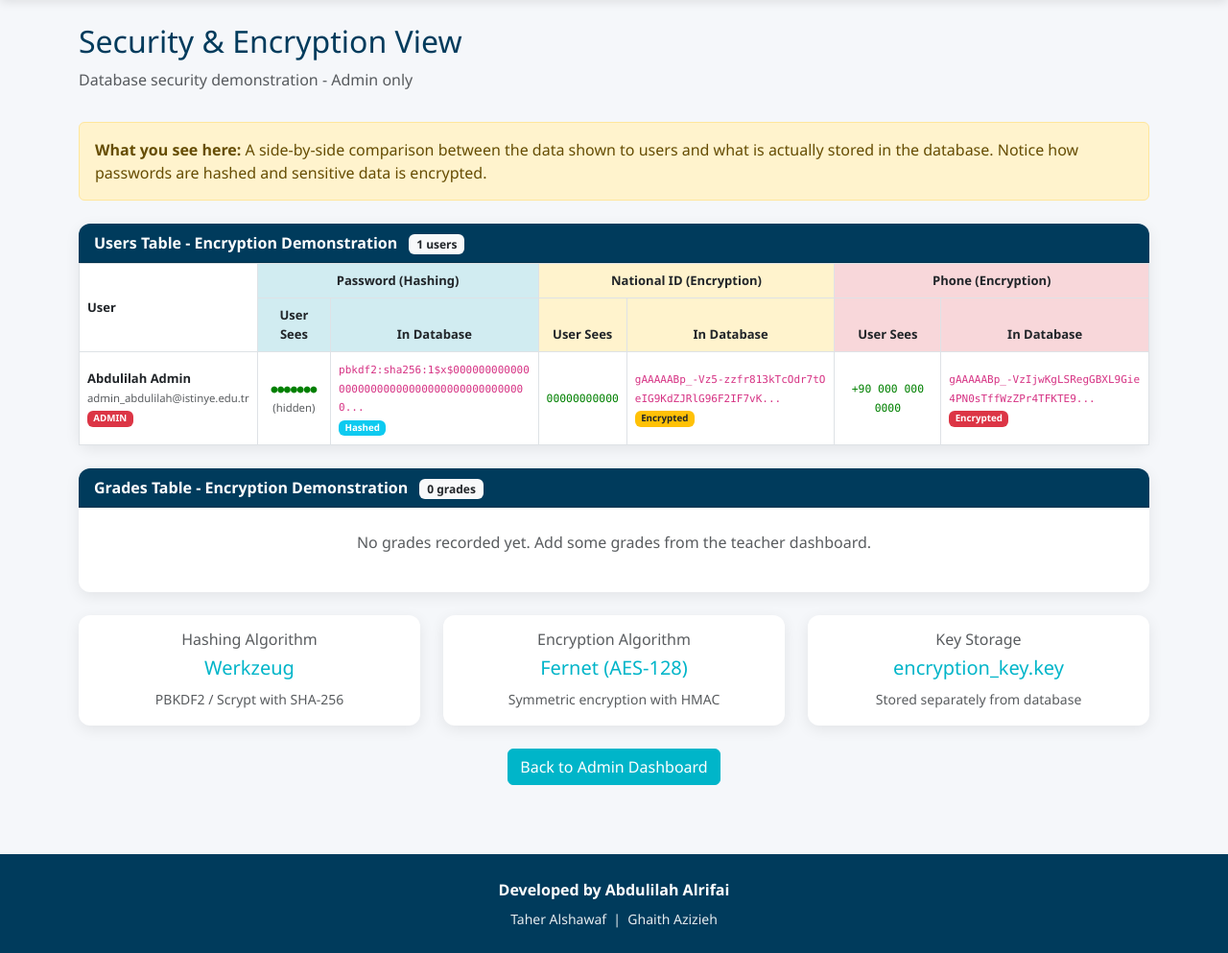
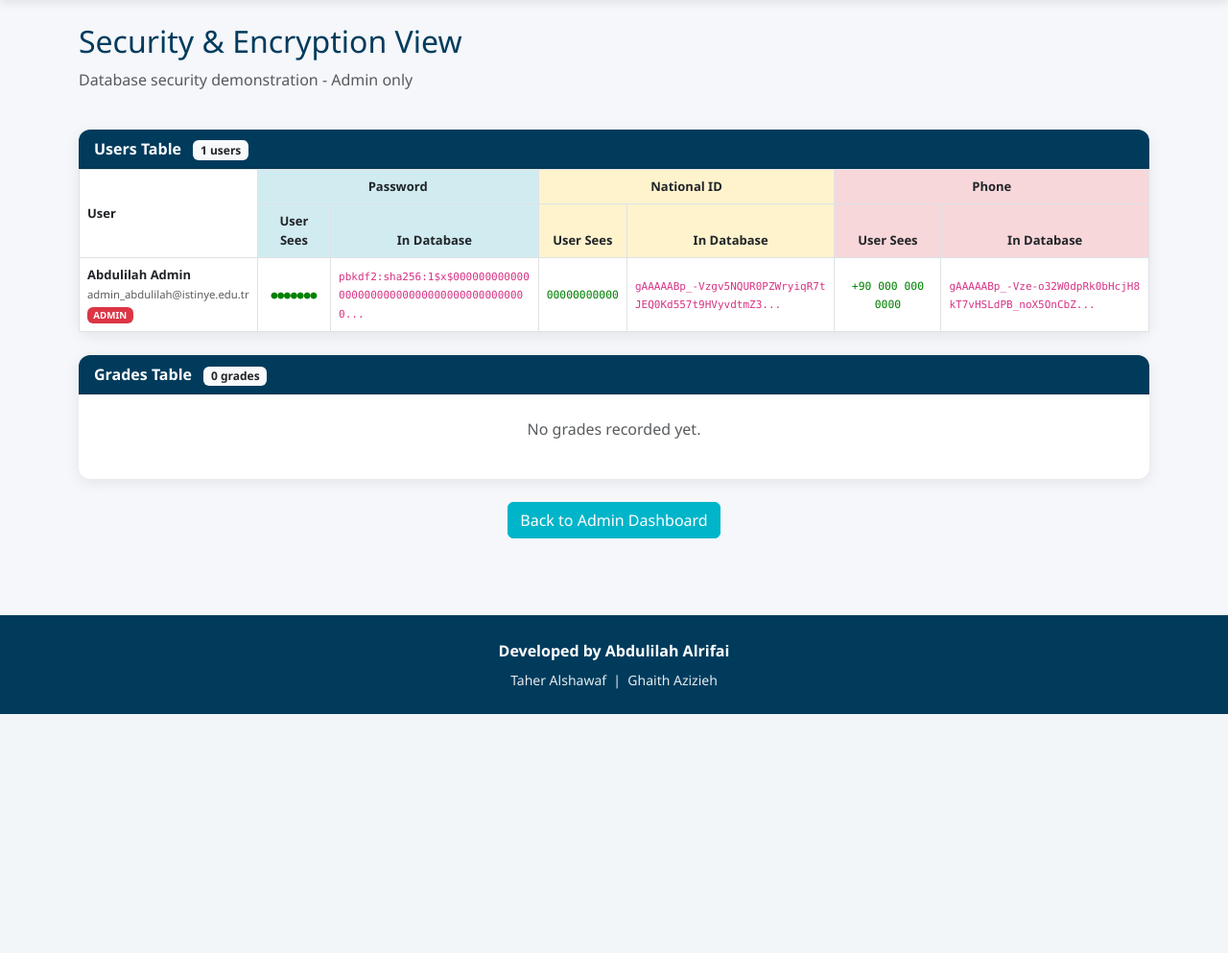
Before and after one commit to abdu5p982113-droid/university-security-portal, a Flask app: page /admin/security-view in a window 1280 px wide. Shown: the part 56-1049 px from the top of the page at 96% size. After the commit the page ends 800 px from the top, so only its background shows below. Run offline with Flask 3, Linux system fonts and the light colour scheme; a user stored in the database is signed in.

Commit message:
Simplify security view page

```diff
--- a/templates/security_view.html
+++ b/templates/security_view.html
@@ -10,14 +10,9 @@
     </div>
 </div>
 
-<div class="alert alert-warning mt-3">
-    <strong>What you see here:</strong> A side-by-side comparison between the data shown to users
-    and what is actually stored in the database. Notice how passwords are hashed and sensitive data is encrypted.
-</div>
-
 <div class="card card-istinye mt-4">
     <div class="card-header">
-        Users Table - Encryption Demonstration
+        Users Table
         <span class="badge bg-light text-dark ms-2">{{ users|length }} users</span>
     </div>
     <div class="card-body p-0">
@@ -27,13 +22,13 @@
                     <tr>
                         <th rowspan="2" class="align-middle">User</th>
                         <th colspan="2" class="text-center" style="background-color: #d1ecf1;">
-                            Password (Hashing)
+                            Password
                         </th>
                         <th colspan="2" class="text-center" style="background-color: #fff3cd;">
-                            National ID (Encryption)
+                            National ID
                         </th>
                         <th colspan="2" class="text-center" style="background-color: #f8d7da;">
-                            Phone (Encryption)
+                            Phone
                         </th>
                     </tr>
                     <tr>
@@ -56,13 +51,9 @@
 
                         <td class="text-center align-middle">
                             <code style="color: green;">●●●●●●●</code>
-                            <br>
-                            <small class="text-muted">(hidden)</small>
                         </td>
                         <td class="align-middle" style="word-break: break-all; max-width: 250px;">
                             <code style="font-size: 11px; color: #d63384;">{{ u.password_hash_raw[:60] }}...</code>
-                            <br>
-                            <small class="badge bg-info mt-1">Hashed</small>
                         </td>
 
                         <td class="text-center align-middle">
@@ -72,8 +63,6 @@
                             <code style="font-size: 11px; color: #d63384;">
                                 {% if u.national_id_raw %}{{ u.national_id_raw[:50] }}...{% else %}-{% endif %}
                             </code>
-                            <br>
-                            <small class="badge bg-warning text-dark mt-1">Encrypted</small>
                         </td>
 
                         <td class="text-center align-middle">
@@ -83,8 +72,6 @@
                             <code style="font-size: 11px; color: #d63384;">
                                 {% if u.phone_raw %}{{ u.phone_raw[:50] }}...{% else %}-{% endif %}
                             </code>
-                            <br>
-                            <small class="badge bg-danger mt-1">Encrypted</small>
                         </td>
                     </tr>
                     {% endfor %}
@@ -96,7 +83,7 @@
 
 <div class="card card-istinye mt-4">
     <div class="card-header">
-        Grades Table - Encryption Demonstration
+        Grades Table
         <span class="badge bg-light text-dark ms-2">{{ grades|length }} grades</span>
     </div>
     <div class="card-body p-0">
@@ -107,8 +94,8 @@
                     <tr>
                         <th>Student</th>
                         <th>Course</th>
-                        <th class="text-center" style="background-color: #d4edda;">Grade (User Sees)</th>
-                        <th class="text-center" style="background-color: #f8d7da;">Grade (In Database)</th>
+                        <th class="text-center" style="background-color: #d4edda;">User Sees</th>
+                        <th class="text-center" style="background-color: #f8d7da;">In Database</th>
                     </tr>
                 </thead>
                 <tbody>
@@ -121,8 +108,6 @@
                         </td>
                         <td class="align-middle" style="word-break: break-all; max-width: 350px;">
                             <code style="font-size: 11px; color: #d63384;">{{ g.grade_raw[:60] }}...</code>
-                            <br>
-                            <small class="badge bg-warning text-dark mt-1">Encrypted</small>
                         </td>
                     </tr>
                     {% endfor %}
@@ -131,39 +116,9 @@
         </div>
         {% else %}
         <div class="text-center py-4">
-            <p class="text-muted">No grades recorded yet. Add some grades from the teacher dashboard.</p>
+            <p class="text-muted">No grades recorded yet.</p>
         </div>
         {% endif %}
-    </div>
-</div>
-
-<div class="row mt-4">
-    <div class="col-md-4">
-        <div class="card card-istinye">
-            <div class="card-body text-center">
-                <h6 class="text-muted">Hashing Algorithm</h6>
-                <h5 style="color: var(--istinye-turquoise);">Werkzeug</h5>
-                <small class="text-muted">PBKDF2 / Scrypt with SHA-256</small>
-            </div>
-        </div>
-    </div>
-    <div class="col-md-4">
-        <div class="card card-istinye">
-            <div class="card-body text-center">
-                <h6 class="text-muted">Encryption Algorithm</h6>
-                <h5 style="color: var(--istinye-turquoise);">Fernet (AES-128)</h5>
-                <small class="text-muted">Symmetric encryption with HMAC</small>
-            </div>
-        </div>
-    </div>
-    <div class="col-md-4">
-        <div class="card card-istinye">
-            <div class="card-body text-center">
-                <h6 class="text-muted">Key Storage</h6>
-                <h5 style="color: var(--istinye-turquoise);">encryption_key.key</h5>
-                <small class="text-muted">Stored separately from database</small>
-            </div>
-        </div>
     </div>
 </div>
 
```
